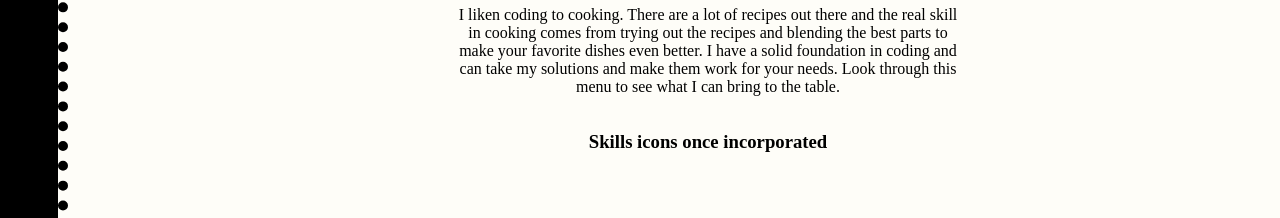
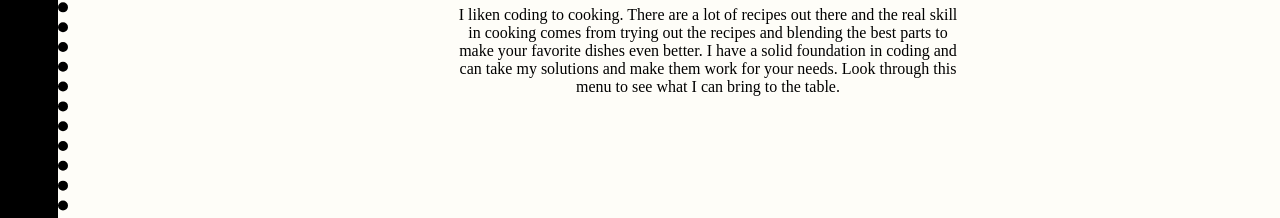
Before and after one commit to rocknswimmer/MySite, a React app: page /about in a window 1280 px wide. Shown: the part 491-709 px from the top of the page. Built offline with nearby package versions, Linux system fonts and the light colour scheme; no server answers.

Commit message:
style changes

```diff
--- a/public/styles.css
+++ b/public/styles.css
@@ -122,7 +122,7 @@ button {
 
 .photos {
   max-width:450px;
-  max-height: 500px;
+  max-height: 400px;
 }
 
 
--- a/src/About.jsx
+++ b/src/About.jsx
@@ -10,7 +10,7 @@ function About() {
       <h3>Full Stack Engineer</h3>
       <p className="summary">I liken coding to cooking. There are a lot of recipes out there and the real skill in cooking comes from trying out the recipes and blending the best parts to make your favorite dishes even better. I have a solid foundation in coding and can take my solutions and make them work for your needs. Look through this menu to see what I can bring to the table.</p>
 
-      <h3>Skills icons once incorporated</h3>
+      {/* <h3>Skills icons once incorporated</h3> */}
     </div>
   )
 }
--- a/src/ProjectCard.jsx
+++ b/src/ProjectCard.jsx
@@ -9,6 +9,7 @@ function ProjectCard({project}) {
       <h3>{project.title}</h3>
       <img  crossorigin="anonymous" src={project.photo} className="photos"/>
       <p>{project.description}</p>
+
       <h4>{project.link.length > 1 ? "links:" : "Link:"}</h4>
       <div>
         {project.link.map((tuple) => {
```
